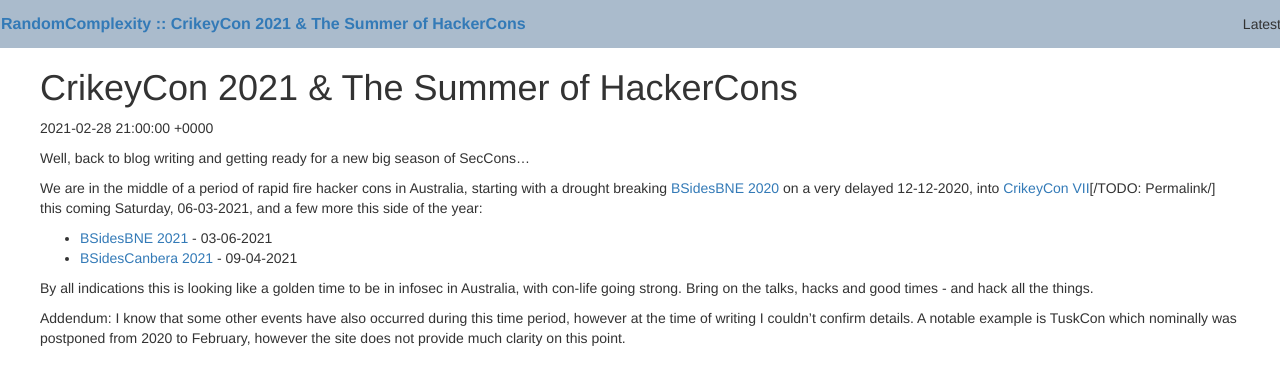
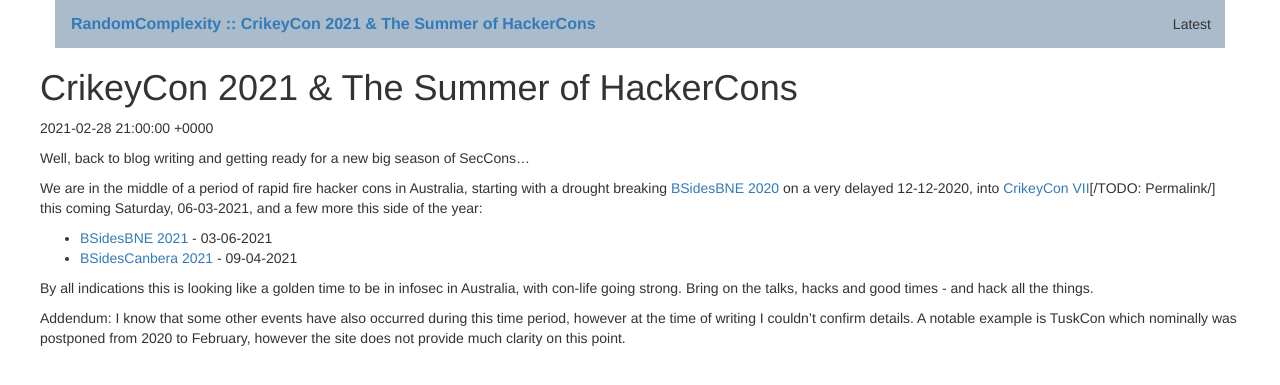
Before and after one commit to aussieklutz/aussieklutz.github.io, a Jekyll site: the page built from _posts/2021-03-01-the-summer-of-hackercons.markdown, in a window 1280 px wide. Shown: the top 385 px of the page. Built offline with Jekyll 4.4.1, drawn with Linux system fonts in a browser that asks for light colours.

Commit message:
Adjusting Theme

```diff
--- a/_includes/header.html
+++ b/_includes/header.html
@@ -1,4 +1,4 @@
-<header class="site-header" role="banner">
+<header class="site-header container" role="banner">
     <div class="row">
         <div class="col">
             <nav class="main_menu">
```
